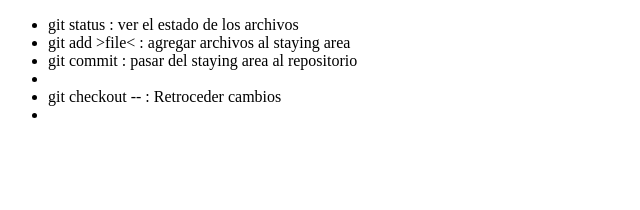
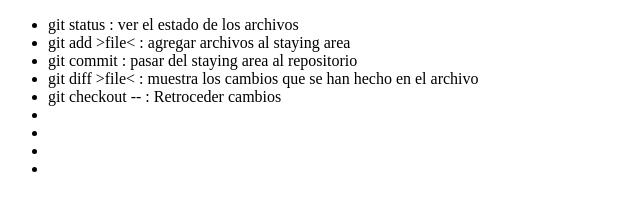
Before and after one commit to mettaworldfit/git-curso, a plain HTML site: page index.html in a window 1280 px wide. Shown: the whole page, without its empty margins (0-640 px from the left). Drawn offline with Linux system fonts and the light colour scheme.

Commit message:
ahora el index.html tiene codigo html

```diff
--- a/index.html
+++ b/index.html
@@ -11,8 +11,11 @@
         <li>git status : ver el estado de los archivos</li>
         <li>git add >file< : agregar archivos al staying area</li>
         <li>git commit : pasar del staying area al repositorio</li>
+        <li>git diff >file< : muestra los cambios que se han hecho en el archivo</li>
+        <li>git checkout -- : Retroceder cambios</li>
         <li></li>
-        <li>git checkout -- : Retroceder cambios</li>
+        <li></li>
+        <li></li>
         <li></li>
     </ul>
 </body>
```
